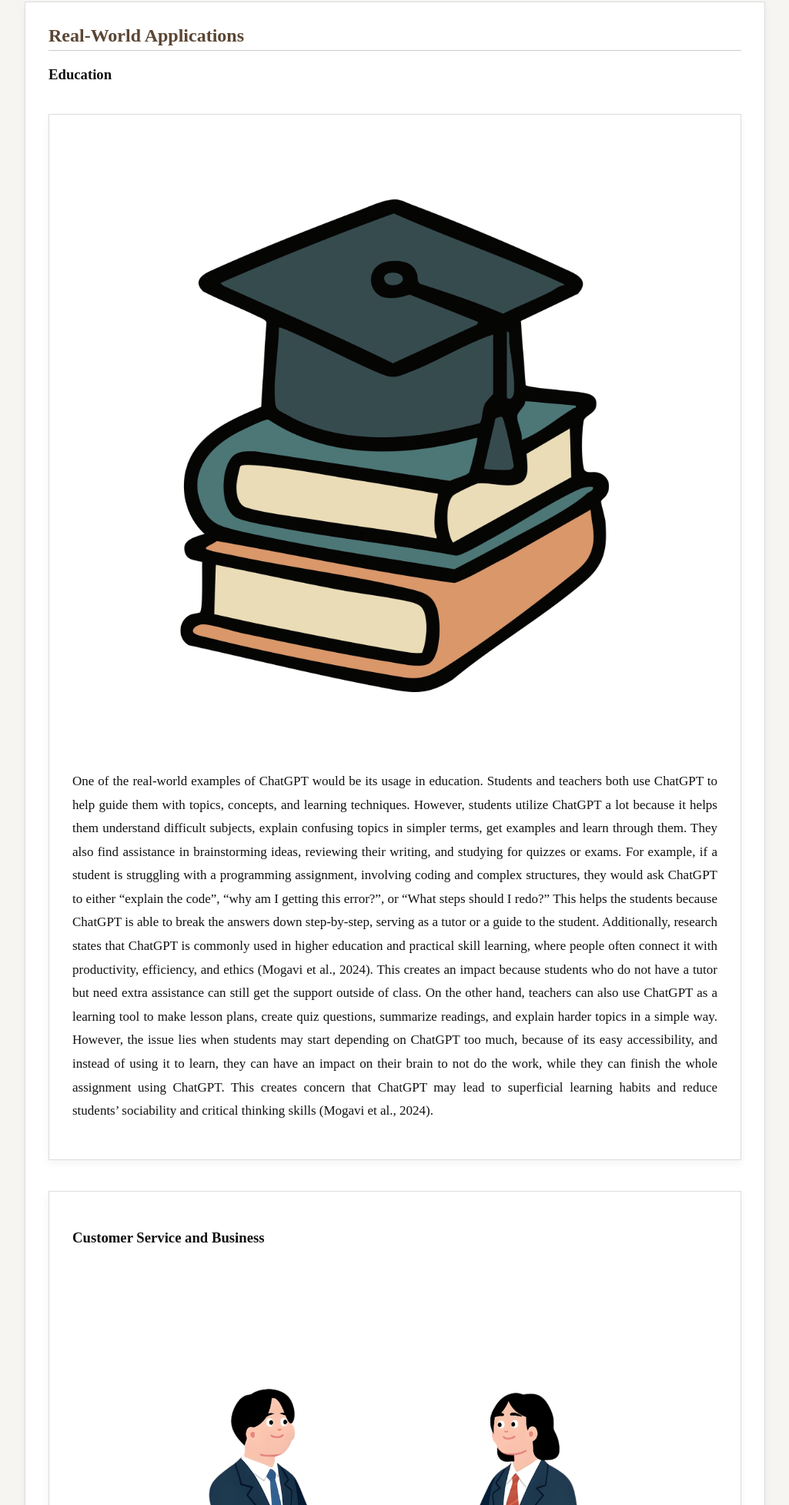
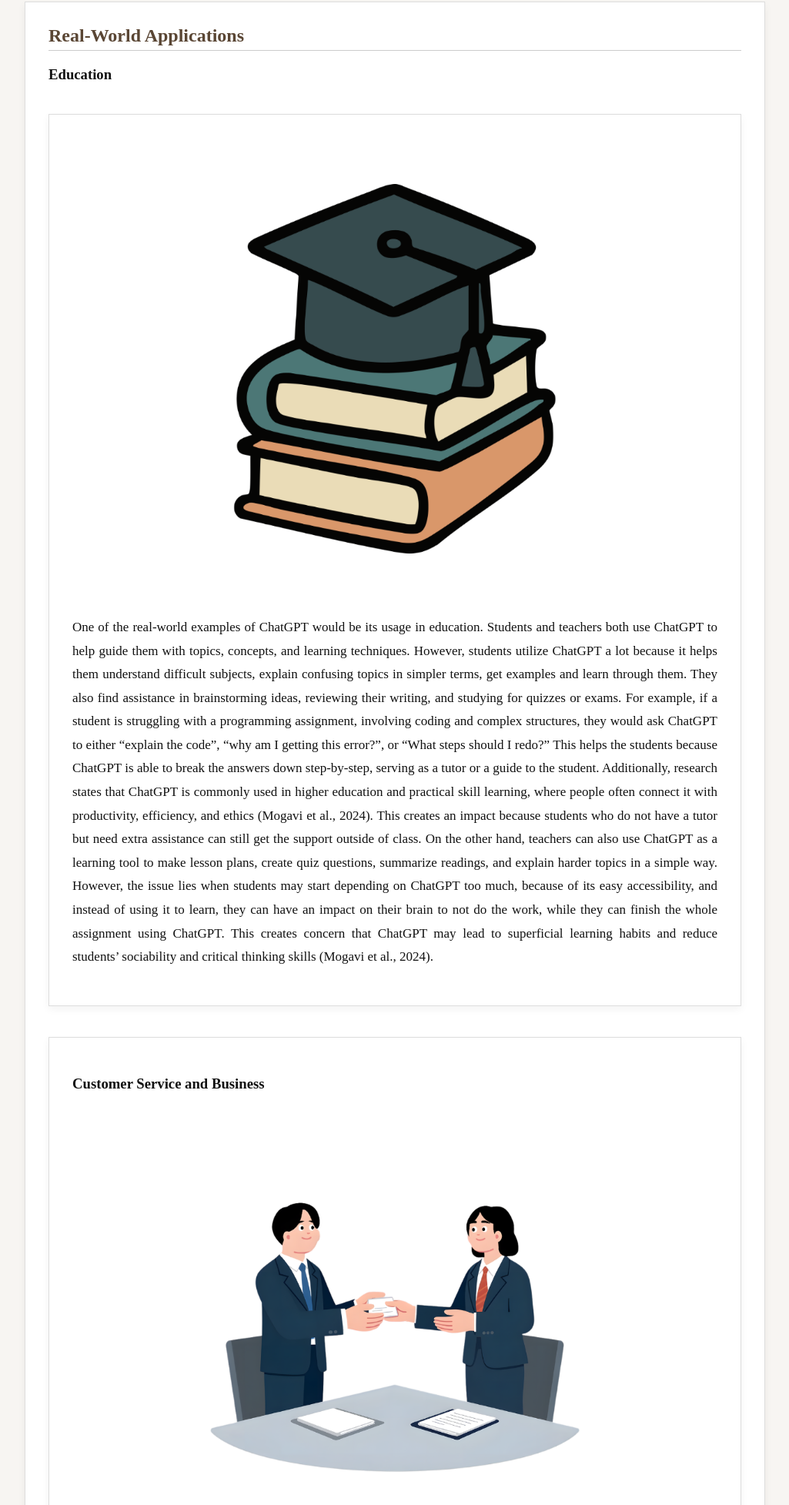
Before and after one commit to lzakarai/team6-chatgpt-ethics, a plain HTML site: page applications.html in a window 1280 px wide. Shown: the part 185-2140 px from the top of the page at 77% size, without its empty margins (127-1152 px from the left). Drawn offline with Linux system fonts and the light colour scheme.

Commit message:
Update applications.html

```diff
--- a/applications.html
+++ b/applications.html
@@ -26,7 +26,7 @@
         <h3>Education</h3>
 <main>
  <center>
-    <img src="education.png" alt="education image" width="800">
+    <img src="education.png" alt="education image" width="600">
     </center>
 
 <p>
@@ -38,7 +38,7 @@
     <div class="card">
         <h3>Customer Service and Business</h3>
          <center>
-    <img src="business.png" alt="business image" width="800">
+    <img src="business.png" alt="business image" width="600">
     </center>
 
         <p>
```
